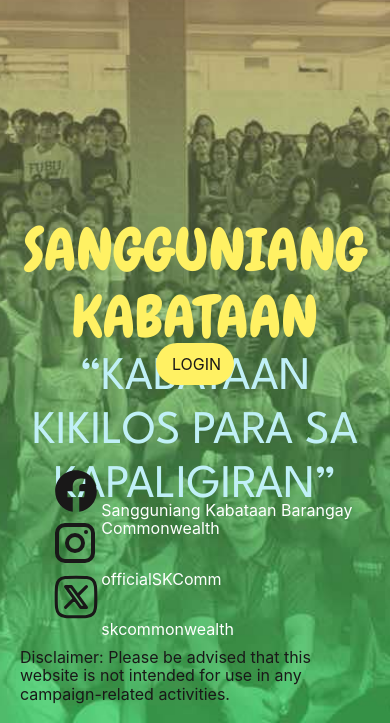
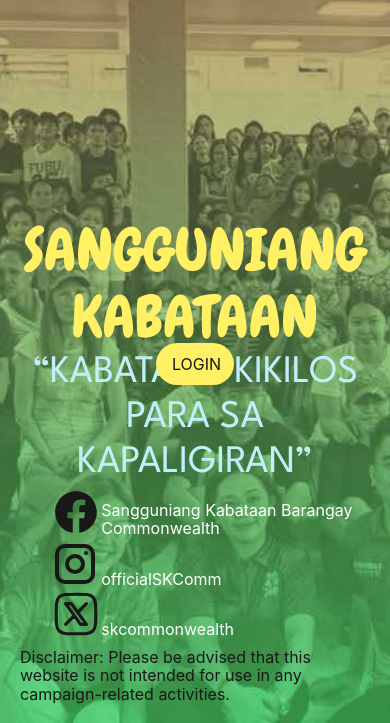
Before and after one commit to james0409/Sample, a plain HTML site: page index.html in a window 390 px wide. Shown: the part 121-844 px from the top of the page. Drawn offline with Linux system fonts and the light colour scheme.

Commit message:
Update index.css

```diff
--- a/index.css
+++ b/index.css
@@ -266,12 +266,12 @@ body {
 
   .home-text1 {
     font-size: 15vw;
-    top: 20vh;
+    top: 15vh;
   }
 
   .home-text2 {
-    font-size: 12vw;
-    top: 25vh;
+    font-size: 10vw;
+    top: 20vh;
   }
 
   .home-button {
@@ -295,4 +295,17 @@ body {
     bottom: 10vh;
     left: 12vh;
   }
+
+  .home-icon17 {
+  bottom: 10vh;
 }
+
+.home-icon10 {
+  bottom: 22vh;
+}
+
+.home-icon12 {
+  bottom: 16vh;
+
+}
+}
```
